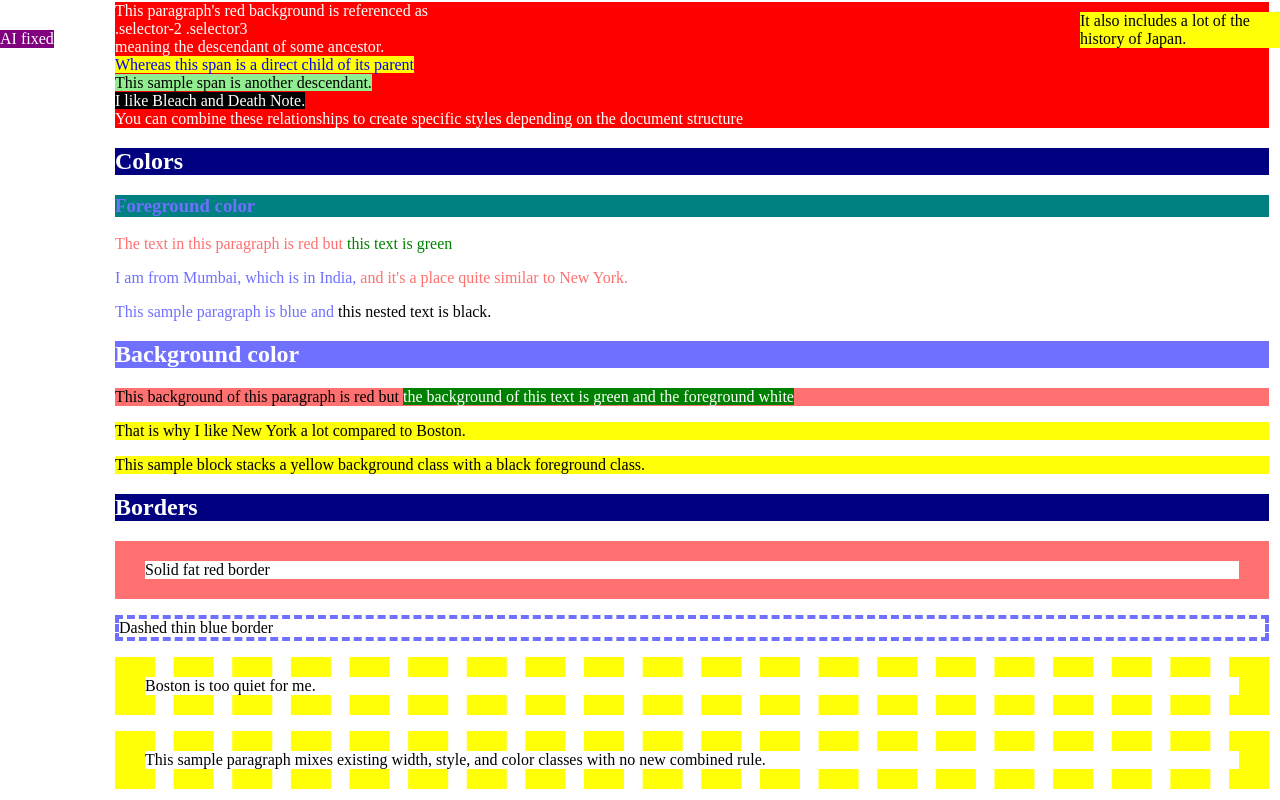
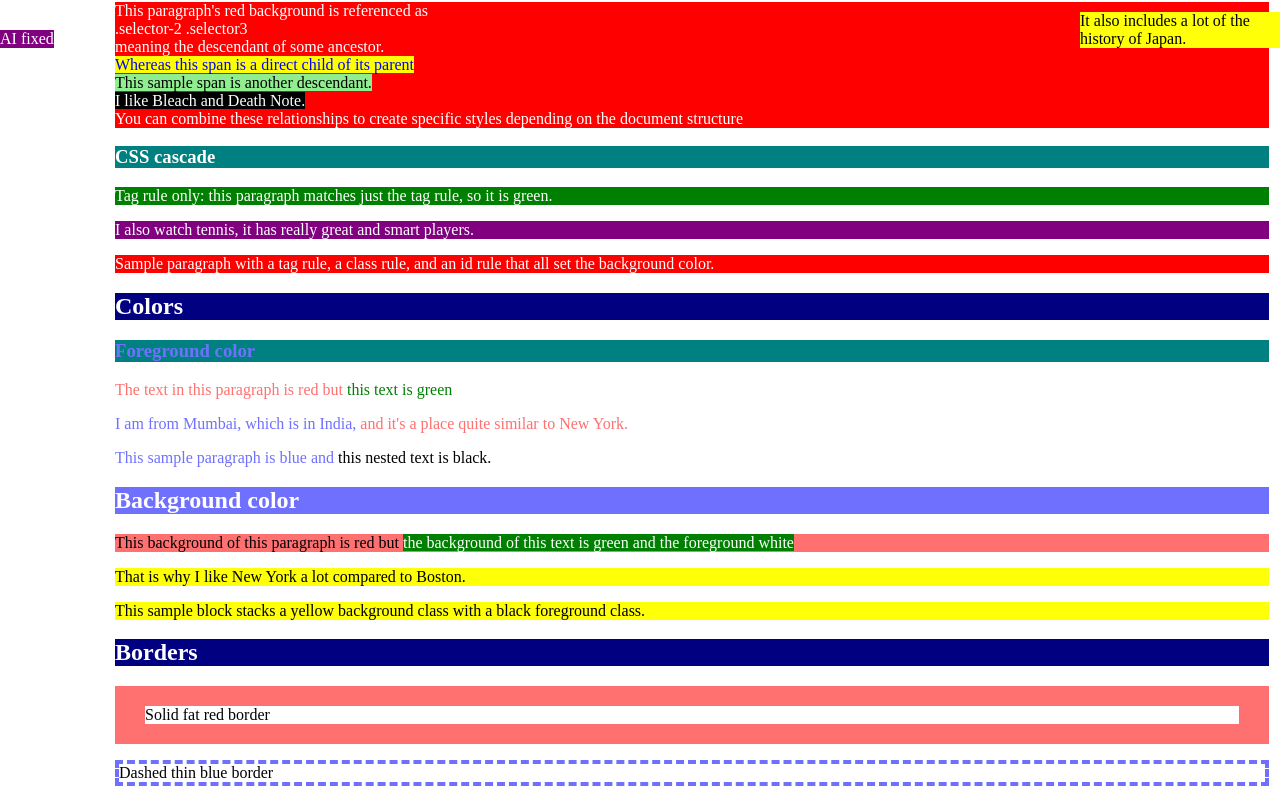
Before and after one commit to Blanq-one/webdev-client, a Next.js app: page /labs/lab2 in a window 1280 px wide. Shown: the part 752-1552 px from the top of the page. Built offline with nearby package versions, Linux system fonts and the light colour scheme.

Commit message:
Add Lab 2 cascade experiment and box-sizing width change

```diff
--- a/app/labs/lab2/BoxModel.tsx
+++ b/app/labs/lab2/BoxModel.tsx
@@ -27,6 +27,8 @@ export default function BoxModel() {
         <div id="wd-ai-box-sizing" className="wd-box-sizing-border">
           This sample box is border-box, so it stays at the declared width.
         </div>
+        {/* My width change: content-box adds padding and border on top of the declared 300px width, so this box measures 360px wide on screen. */}
+        <div className="wd-box-sizing-my">I like Roger Federer and Rafael Nadal.</div>
       </div>
     </div>
   );
--- a/app/labs/lab2/index.css
+++ b/app/labs/lab2/index.css
@@ -524,3 +524,42 @@ img.wd-float-right {
   width: 90px;
   flex-shrink: 0;
 }
+
+/* Section 2.1.6: tag, class, and id rules fight over background-color. Specificity picks the winner: id beats class beats tag. The tag rule is scoped inside #wd-css-cascade with :where() so it cannot restyle other paragraphs on this page. */
+:where(#wd-css-cascade) p {
+  background-color: green;
+  color: white;
+}
+
+/* My experiment: the id rule should win, so purple. */
+.wd-my-cascade {
+  background-color: orange;
+  color: black;
+}
+
+#wd-my-cascade {
+  background-color: purple;
+  color: white;
+}
+
+/* AI sample: tag green, class yellow, id red. The id rule comes last and should win, so red. */
+.wd-ai-cascade {
+  background-color: yellow;
+  color: black;
+}
+
+#wd-ai-cascade {
+  background-color: red;
+  color: white;
+}
+
+.wd-box-sizing-my {
+  box-sizing: content-box;
+  width: 300px;
+  height: 100px;
+  padding: 20px;
+  border: 10px solid #c41e3a;
+  background-color: #ffff07;
+  color: black;
+  margin-bottom: 10px;
+}
--- a/app/labs/lab2/page.tsx
+++ b/app/labs/lab2/page.tsx
@@ -98,6 +98,12 @@ export default function Lab2() {
           </div>
         </div>
       </div>
+      <div id="wd-css-cascade">
+        <h3>CSS cascade</h3>
+        <p>Tag rule only: this paragraph matches just the tag rule, so it is green.</p>
+        <p id="wd-my-cascade" className="wd-my-cascade">I also watch tennis, it has really great and smart players.</p>
+        <p id="wd-ai-cascade" className="wd-ai-cascade">Sample paragraph with a tag rule, a class rule, and an id rule that all set the background color.</p>
+      </div>
       <ForegroundColors />
       <BackgroundColors />
       <Borders />
```
